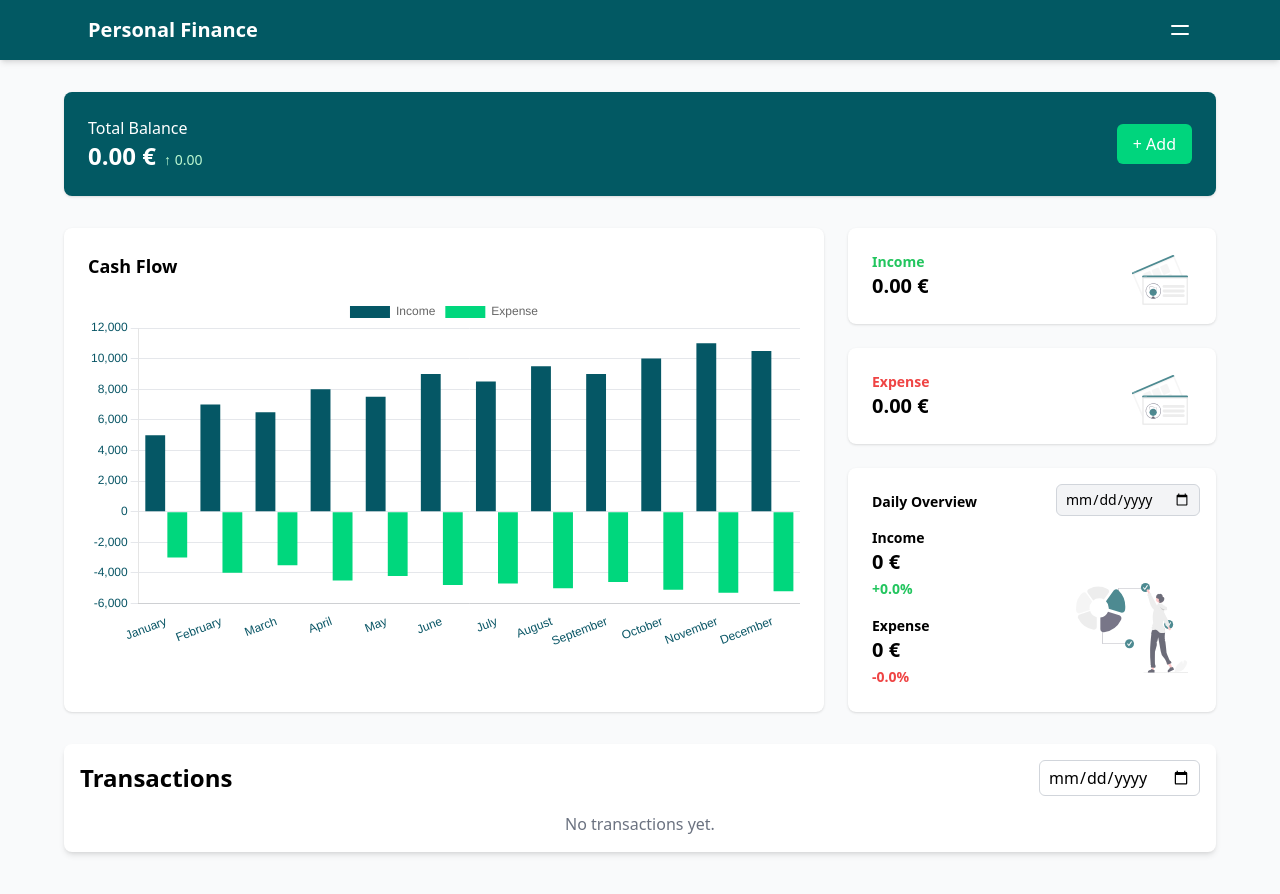
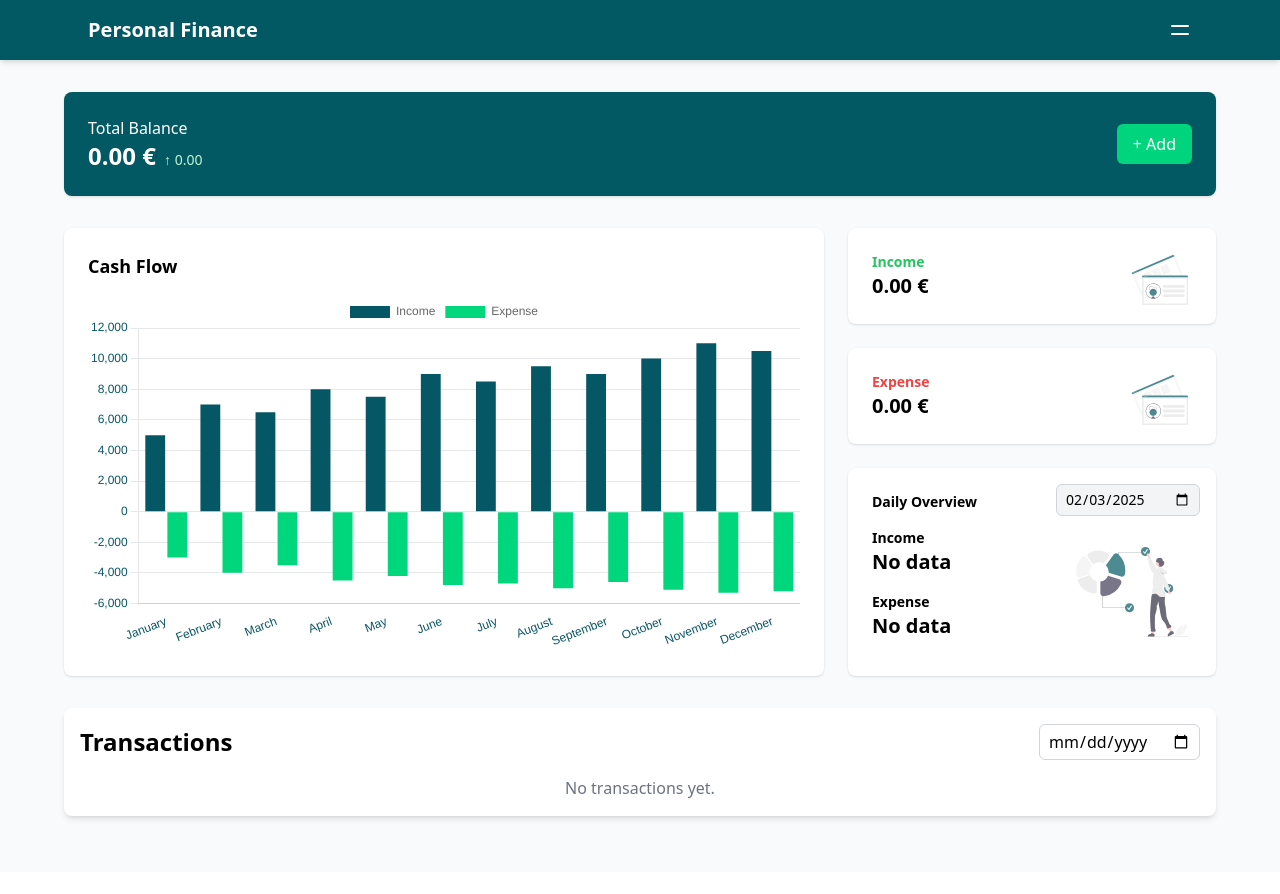
Before and after one commit to jfernandezcl/personal-finance, a React (Vite) app in the folder frontend/: page /dashboard in a window 1280 px wide. Shown: the top 894 px of the page. After the commit the page ends 872 px from the top, so only its background shows below. Built offline with nearby package versions, Linux system fonts and the light colour scheme; sample sign-in values are in the browser's storage; the HTML template or start-up script is replaced by a standard one.

Commit message:
feat: filter transactions fot total card by day

```diff
--- a/frontend/src/components/DashboardContext.jsx
+++ b/frontend/src/components/DashboardContext.jsx
@@ -1,5 +1,4 @@
-// DashboardContext.js
-import React, { createContext, useContext, useState } from 'react';
+import React, { createContext, useContext, useState, useMemo } from 'react';
 
 const DashboardContext = createContext();
 
@@ -8,13 +7,13 @@ export const useDashboardContext = () => useContext(DashboardContext);
 export const DashboardProvider = ({ children }) => {
   const [transactions, setTransactions] = useState([]);
 
-  // Convertimos transaction.amount a número para evitar concatenaciones
-  const totalBalance = transactions.reduce((total, transaction) => {
-    const amt = Number(transaction.amount); // o parseFloat(transaction.amount)
-    return transaction.type === 'income'
-      ? total + amt
-      : total - amt;
-  }, 0);
+  // Usamos useMemo para memorizar el totalBalance
+  const totalBalance = useMemo(() => {
+    return transactions.reduce((total, transaction) => {
+      const amt = Number(transaction.amount); // Convertimos a número
+      return transaction.type === 'income' ? total + amt : total - amt;
+    }, 0);
+  }, [transactions]); // Solo se vuelve a calcular si las transacciones cambian
 
   return (
     <DashboardContext.Provider value={{ transactions, setTransactions, totalBalance }}>
--- a/frontend/src/components/TotalCardDay.jsx
+++ b/frontend/src/components/TotalCardDay.jsx
@@ -1,29 +1,31 @@
 import React, { useState, useEffect } from "react";
 import totalCard from "../images/total-card.svg";
+import { useDashboardContext } from "./DashboardContext"; // Obtenemos transacciones desde el contexto
 
 export default function TotalCardDay() {
-  const [selectedDate, setSelectedDate] = useState("");
-  const [dailyData, setDailyData] = useState({ income: 0, expense: 0 });
-
-  const fetchDailyData = async (date) => {
-    try {
-      const response = await fetch(`http://localhost:3000/api/transactions?date=${date}`);
-      const data = await response.json();
-
-      setDailyData({
-        income: data.income || 0,
-        expense: data.expense || 0,
-      });
-    } catch (error) {
-      console.error("Error fetching daily data:", error);
-    }
-  };
+  const { transactions } = useDashboardContext();
+  const today = new Date().toISOString().split("T")[0]; // Fecha actual en formato YYYY-MM-DD
+  const [selectedDate, setSelectedDate] = useState(today); // Estado para la fecha seleccionada
+  const [dailyData, setDailyData] = useState({ income: 0, expense: 0 }); // Datos de ingresos y gastos
 
   useEffect(() => {
-    if (selectedDate) {
-      fetchDailyData(selectedDate);
-    }
-  }, [selectedDate]);
+    // Filtrar transacciones del día seleccionado
+    const filteredTransactions = (transactions || []).filter((transaction) => {
+      const transactionDate = new Date(transaction.date).toISOString().split("T")[0];
+      return transactionDate === selectedDate;
+    });
+    console.log("Filtered Transactions:", filteredTransactions);
+
+    // Sumar ingresos y gastos (convirtiendo el monto a número)
+    const income = filteredTransactions
+      .filter((t) => t.type === "income")
+      .reduce((acc, t) => acc + Number(t.amount), 0);
+    const expense = filteredTransactions
+      .filter((t) => t.type === "expense")
+      .reduce((acc, t) => acc + Number(t.amount), 0);
+
+    setDailyData({ income, expense });
+  }, [selectedDate, transactions]);
 
   return (
     <div className="flex flex-col flex-grow">
@@ -36,21 +38,31 @@ export default function TotalCardDay() {
           onChange={(e) => setSelectedDate(e.target.value)}
         />
 
-        {/* Income y Expense del día seleccionado */}
-        <p className="text-sm font-semibold text-black">
-          Daily Overview
-        </p>
+        {/* Mostrar ingresos y gastos si hay datos */}
+        <p className="text-sm font-semibold text-black">Daily Overview</p>
 
         <div className="mt-4">
           <p className="text-sm font-semibold text-black">Income</p>
-          <h3 className="text-xl font-bold text-black">{dailyData.income} €</h3>
-          <span className="text-sm text-green-500 font-semibold">+{(dailyData.income / 100).toFixed(1)}%</span>
+          <h3 className="text-xl font-bold text-black">
+            {dailyData.income > 0 ? `${dailyData.income.toFixed(2)} €` : 'No data'}
+          </h3>
+          {dailyData.income > 0 && (
+            <span className="text-sm text-green-500 font-semibold">
+              +{(dailyData.income / 100).toFixed(1)}%
+            </span>
+          )}
         </div>
 
         <div className="mt-4">
           <p className="text-sm font-semibold text-black">Expense</p>
-          <h3 className="text-xl font-bold text-black">{dailyData.expense} €</h3>
-          <span className="text-sm text-red-500 font-semibold">-{(dailyData.expense / 100).toFixed(1)}%</span>
+          <h3 className="text-xl font-bold text-black">
+            {dailyData.expense > 0 ? `${dailyData.expense.toFixed(2)} €` : 'No data'}
+          </h3>
+          {dailyData.expense > 0 && (
+            <span className="text-sm text-red-500 font-semibold">
+              -{(dailyData.expense / 100).toFixed(1)}%
+            </span>
+          )}
         </div>
 
         {/* Imagen en la esquina inferior derecha */}
--- a/frontend/src/pages/Dashboard.jsx
+++ b/frontend/src/pages/Dashboard.jsx
@@ -4,19 +4,18 @@ import BalanceCard from "../components/BalanceCard";
 import CashFlowChart from "../components/CashFlowChart";
 import IncomeExpenseCards from "../components/IncomeExpenseCards";
 import TransactionsNotes from "../components/TransactionsNotes";
-import { DashboardProvider } from "../components/DashboardContext";  // Importamos el proveedor
+import { DashboardProvider } from "../components/DashboardContext"; // Proveedor del contexto
 import TotalCardDay from "../components/TotalCardDay";
 import RequireAuth from "../components/RequireAuth";
 
 export default function Dashboard() {
   return (
-    <DashboardProvider>  {/* Proveemos el contexto */}
+    <DashboardProvider>
       <RequireAuth>
         <div className="min-h-screen bg-gray-50 pb-14">
           <Header />
           <BalanceCard />
           <main className="max-w-6xl mx-auto space-y-8">
-            {/* Separamos las tarjetas de la gráfica con flexbox */}
             <div className="grid grid-cols-1 lg:grid-cols-3 gap-6">
               <div className="lg:col-span-2">
                 <CashFlowChart />
@@ -26,7 +25,6 @@ export default function Dashboard() {
                 <TotalCardDay />
               </div>
             </div>
-            {/* Calendario de transacciones */}
             <TransactionsNotes />
           </main>
         </div>
```
